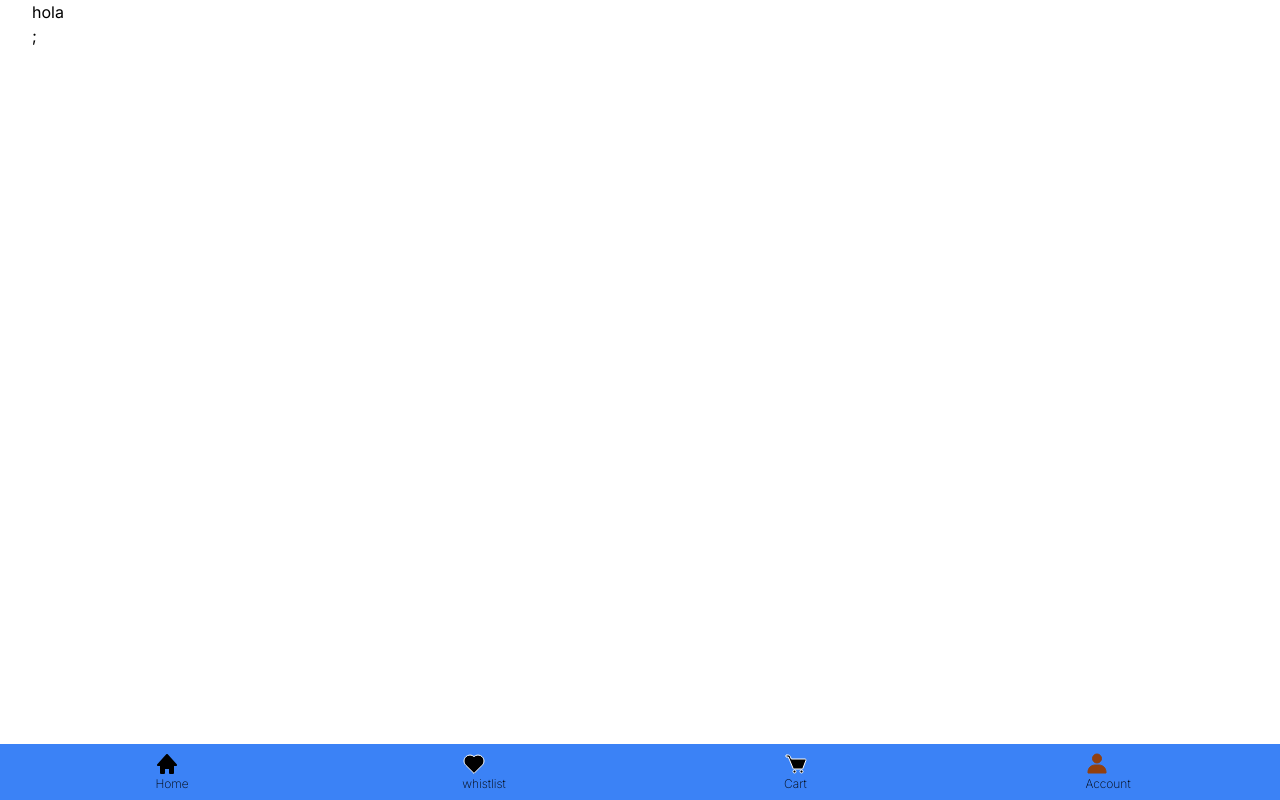
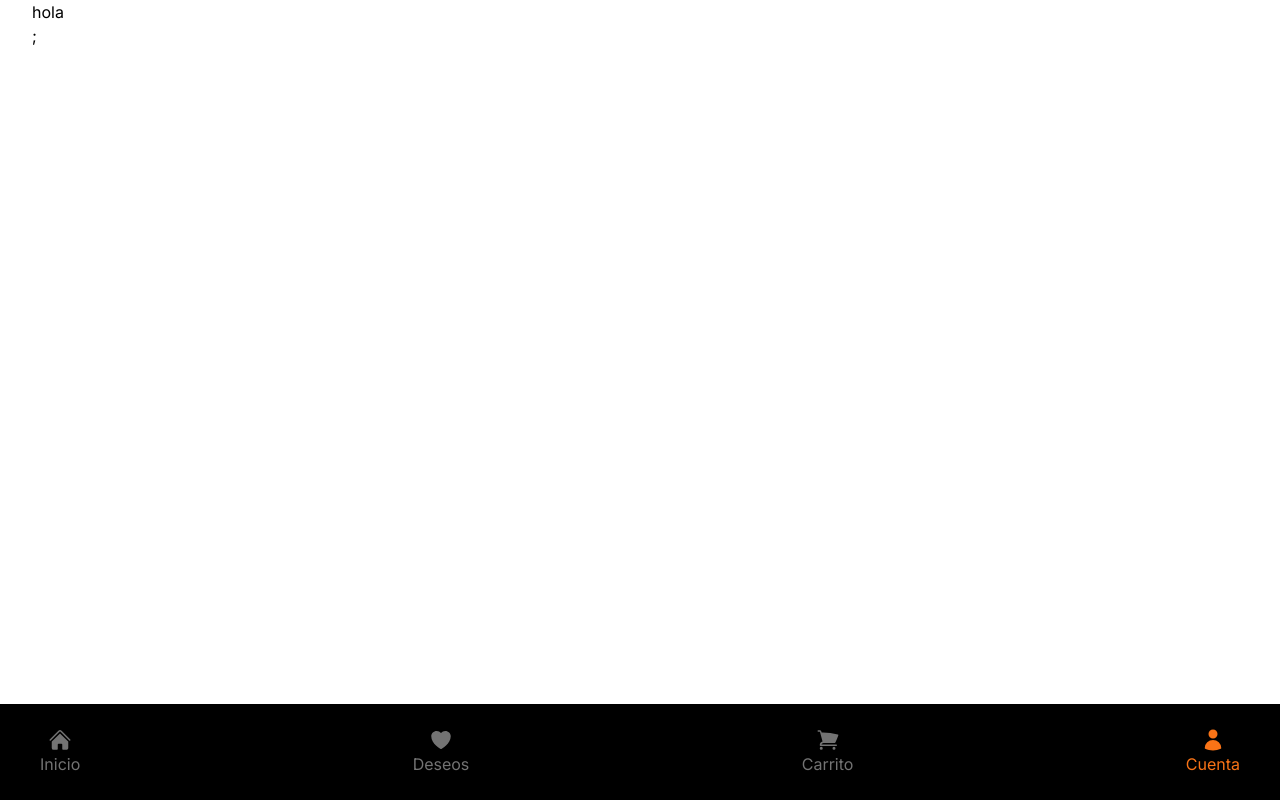
Before and after one commit to devSalas/coffe-app, a Next.js app: page /account in a window 1280 px wide. Built offline with nearby package versions, Linux system fonts and the light colour scheme.

Commit message:
fix: mejorando userNavbar

```diff
--- a/src/components/UserNavbar.tsx
+++ b/src/components/UserNavbar.tsx
@@ -1,18 +1,60 @@
-'use client'
-import { HomeIcon,HeartIcon, CartIcon, AccountIcon } from "./icons/icons";
+"use client";
+
+import Link from "next/link";
+import {
+  HomeIcon,
+  HeartIcon,
+  CartIcon,
+  UserIcon,
+} from "./icons/IconsUserNavbar";
+import { usePathname } from "next/navigation";
 
 function Navbar() {
+  const pathname = usePathname();
+  console.log(pathname);
 
-    return (
-            <div className="fixed left-0 bottom-0 bg-blue-500 w-full auto  grid grid-cols-4 place-content-center place-items-center px-4 py-2">
-            <HomeIcon   />
-             <HeartIcon />
-            <CartIcon />
-           <AccountIcon/>
-
-            </div>
-
-    );
+  return (
+    <div className="fixed bottom-0 left-0 w-full py-4 px-8 bg-black">
+      <nav className="flex justify-between">
+        <Link
+          className={`flex flex-col items-center p-2 hover:text-orange-500 ${
+            pathname === "/home" ? "text-orange-500" : "text-neutral-500"
+          }`}
+          href={"/"}
+        >
+          <HomeIcon />
+          Inicio
+        </Link>
+        <Link
+          className={`flex flex-col items-center p-2 hover:text-orange-500 ${
+            pathname === "/favorite" ? "text-orange-500" : "text-neutral-500"
+          }`}
+          href={"/favorite"}
+        >
+          <HeartIcon />
+          Deseos
+        </Link>
+        <Link
+          className={`flex flex-col items-center p-2 hover:text-orange-500 ${
+            pathname === "/cart" ? "text-orange-500" : "text-neutral-500"
+          }`}
+          href={"/cart"}
+        >
+          <CartIcon />
+          Carrito
+        </Link>
+        <Link
+          className={`flex flex-col items-center p-2 hover:text-orange-500 ${
+            pathname === "/account" ? "text-orange-500" : "text-neutral-500"
+          }`}
+          href={"/account"}
+        >
+          <UserIcon />
+          Cuenta
+        </Link>
+      </nav>
+    </div>
+  );
 }
 
 export default Navbar;
--- /dev/null
+++ b/src/components/icons/IconsUserNavbar.tsx
@@ -0,0 +1,58 @@
+import React from "react";
+
+export function HomeIcon() {
+  return (
+    <svg
+      xmlns="http://www.w3.org/2000/svg"
+      viewBox="0 0 24 24"
+      fill="currentColor"
+      className="w-6 h-6"
+    >
+      <path d="M11.47 3.841a.75.75 0 0 1 1.06 0l8.69 8.69a.75.75 0 1 0 1.06-1.061l-8.689-8.69a2.25 2.25 0 0 0-3.182 0l-8.69 8.69a.75.75 0 1 0 1.061 1.06l8.69-8.689Z" />
+      <path d="m12 5.432 8.159 8.159c.03.03.06.058.091.086v6.198c0 1.035-.84 1.875-1.875 1.875H15a.75.75 0 0 1-.75-.75v-4.5a.75.75 0 0 0-.75-.75h-3a.75.75 0 0 0-.75.75V21a.75.75 0 0 1-.75.75H5.625a1.875 1.875 0 0 1-1.875-1.875v-6.198a2.29 2.29 0 0 0 .091-.086L12 5.432Z" />
+    </svg>
+  );
+}
+
+export function HeartIcon() {
+  return (
+    <svg
+      xmlns="http://www.w3.org/2000/svg"
+      viewBox="0 0 24 24"
+      fill="currentColor"
+      className="w-6 h-6"
+    >
+      <path d="m11.645 20.91-.007-.003-.022-.012a15.247 15.247 0 0 1-.383-.218 25.18 25.18 0 0 1-4.244-3.17C4.688 15.36 2.25 12.174 2.25 8.25 2.25 5.322 4.714 3 7.688 3A5.5 5.5 0 0 1 12 5.052 5.5 5.5 0 0 1 16.313 3c2.973 0 5.437 2.322 5.437 5.25 0 3.925-2.438 7.111-4.739 9.256a25.175 25.175 0 0 1-4.244 3.17 15.247 15.247 0 0 1-.383.219l-.022.012-.007.004-.003.001a.752.752 0 0 1-.704 0l-.003-.001Z" />
+    </svg>
+  );
+}
+
+export function CartIcon() {
+  return (
+    <svg
+      xmlns="http://www.w3.org/2000/svg"
+      viewBox="0 0 24 24"
+      fill="currentColor"
+      className="w-6 h-6"
+    >
+      <path d="M2.25 2.25a.75.75 0 0 0 0 1.5h1.386c.17 0 .318.114.362.278l2.558 9.592a3.752 3.752 0 0 0-2.806 3.63c0 .414.336.75.75.75h15.75a.75.75 0 0 0 0-1.5H5.378A2.25 2.25 0 0 1 7.5 15h11.218a.75.75 0 0 0 .674-.421 60.358 60.358 0 0 0 2.96-7.228.75.75 0 0 0-.525-.965A60.864 60.864 0 0 0 5.68 4.509l-.232-.867A1.875 1.875 0 0 0 3.636 2.25H2.25ZM3.75 20.25a1.5 1.5 0 1 1 3 0 1.5 1.5 0 0 1-3 0ZM16.5 20.25a1.5 1.5 0 1 1 3 0 1.5 1.5 0 0 1-3 0Z" />
+    </svg>
+  );
+}
+
+export function UserIcon() {
+  return (
+    <svg
+      xmlns="http://www.w3.org/2000/svg"
+      viewBox="0 0 24 24"
+      fill="currentColor"
+      className="w-6 h-6"
+    >
+      <path
+        fillRule="evenodd"
+        d="M7.5 6a4.5 4.5 0 1 1 9 0 4.5 4.5 0 0 1-9 0ZM3.751 20.105a8.25 8.25 0 0 1 16.498 0 .75.75 0 0 1-.437.695A18.683 18.683 0 0 1 12 22.5c-2.786 0-5.433-.608-7.812-1.7a.75.75 0 0 1-.437-.695Z"
+        clipRule="evenodd"
+      />
+    </svg>
+  );
+}
```
